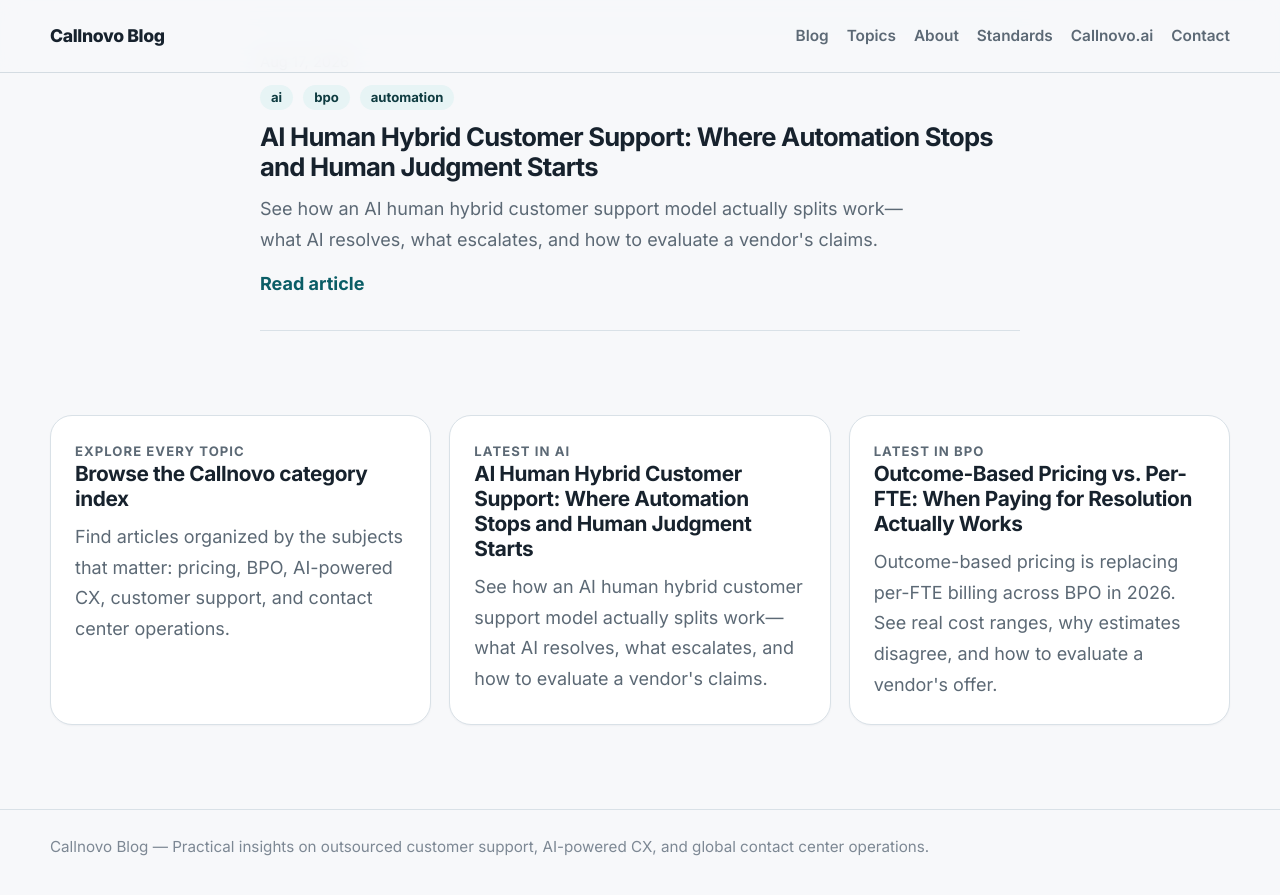
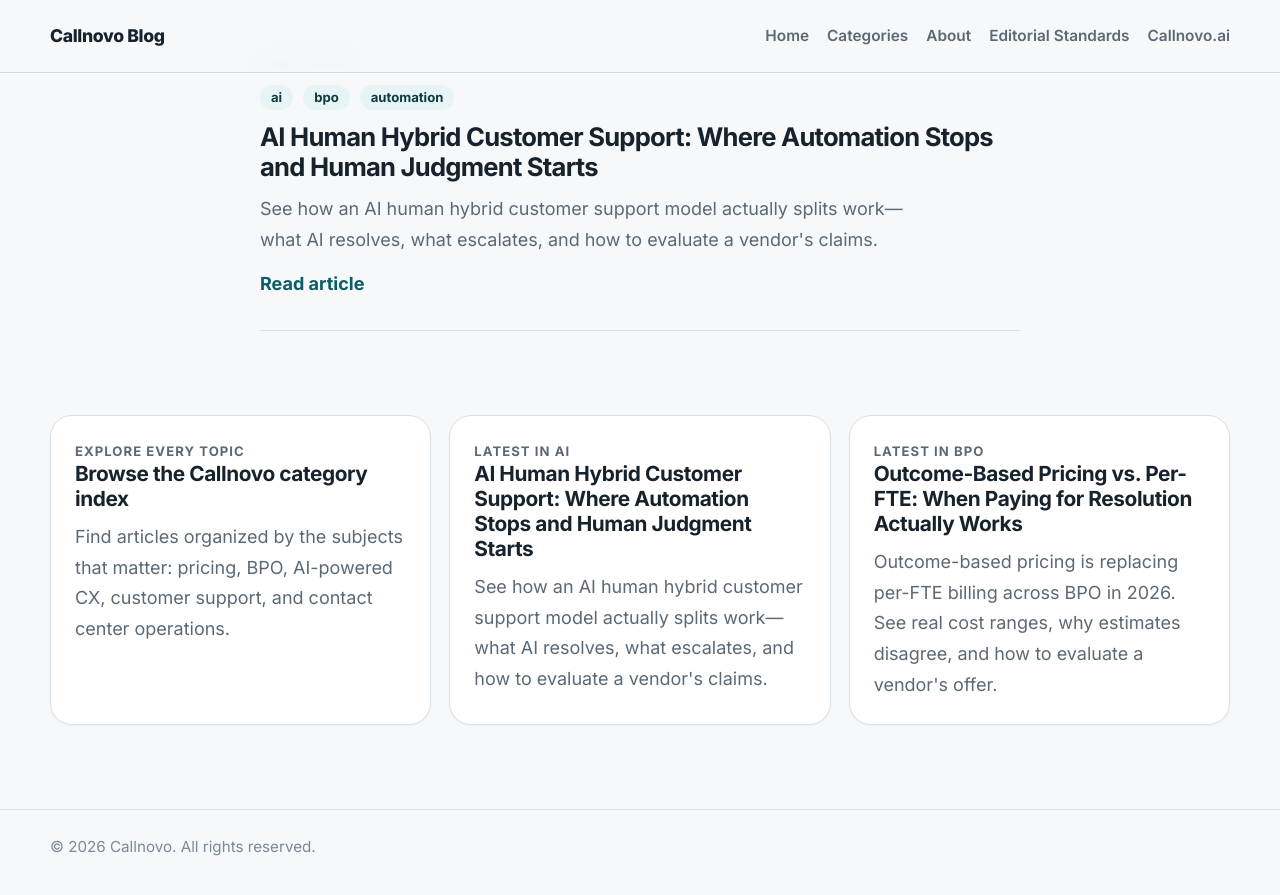
Before and after one commit to callnovo-cc/blog, a Jekyll site: the page built from index.html, in a window 1280 px wide and 900 px high, scrolled down 1356 px. Shown: the top 895 px of the window. Built offline with Jekyll 4.4.1, drawn with Linux system fonts in a browser that asks for light colours.

Commit message:
Update default.html

```diff
--- a/_layouts/default.html
+++ b/_layouts/default.html
@@ -1,55 +1,109 @@
-<!doctype html>
+<!DOCTYPE html>
 <html lang="en">
 <head>
-  <meta charset="utf-8">
-  <meta name="viewport" content="width=device-width, initial-scale=1">
+  <meta charset="UTF-8">
+  <meta name="viewport" content="width=device-width, initial-scale=1.0">
 
+  <title>{% if page.title %}{{ page.title }} · {{ site.title }}{% else %}{{ site.title }}{% endif %}</title>
+  <meta name="description" content="{{ page.description | default: site.description }}">
+  <link rel="canonical" href="{{ page.url | absolute_url }}">
+
+  <!-- Open Graph -->
+  <meta property="og:type" content="{% if page.layout == 'post' %}article{% else %}website{% endif %}">
+  <meta property="og:title" content="{{ page.title | default: site.title }}">
+  <meta property="og:description" content="{{ page.description | default: site.description }}">
+  <meta property="og:url" content="{{ page.url | absolute_url }}">
+  <meta property="og:site_name" content="{{ site.title }}">
+  {% if page.image %}
+  <meta property="og:image" content="{{ page.image | absolute_url }}">
+  {% endif %}
+
+  <!-- Twitter Card -->
+  <meta name="twitter:card" content="summary_large_image">
+  <meta name="twitter:title" content="{{ page.title | default: site.title }}">
+  <meta name="twitter:description" content="{{ page.description | default: site.description }}">
+  {% if page.image %}
+  <meta name="twitter:image" content="{{ page.image | absolute_url }}">
+  {% endif %}
+
+  <!-- Favicon -->
+  <link rel="icon" href="{{ '/favicon.ico' | relative_url }}">
+
+  <!-- Fonts -->
   <link rel="preconnect" href="https://fonts.googleapis.com">
   <link rel="preconnect" href="https://fonts.gstatic.com" crossorigin>
   <link href="https://fonts.googleapis.com/css2?family=Inter:wght@400;500;600;700;800&display=swap" rel="stylesheet">
 
   <link rel="stylesheet" href="{{ '/assets/css/style.css' | relative_url }}">
 
-  {% seo %}
-
+  <!-- Organization schema -->
   <script type="application/ld+json">
   {
     "@context": "https://schema.org",
     "@type": "Organization",
-    "name": "Callnovo Contact Center",
+    "name": "Callnovo",
     "url": "https://callnovo.ai/",
-    "description": "Callnovo provides multilingual customer support, BPO, contact center operations, and AI-powered customer experience services.",
-    "sameAs": [
-      "https://callnovo.ai/"
-    ]
+    "logo": "https://callnovo.ai/favicon.png",
+    "sameAs": []
   }
   </script>
+
+  <!-- Article schema (post pages only) -->
+  {% if page.layout == 'post' %}
+  <script type="application/ld+json">
+  {
+    "@context": "https://schema.org",
+    "@type": "Article",
+    "headline": "{{ page.title | escape }}",
+    "description": "{{ page.description | escape }}",
+    "datePublished": "{{ page.date | date_to_xmlschema }}",
+    "dateModified": "{{ page.last_modified_at | default: page.date | date_to_xmlschema }}",
+    "author": {
+      "@type": "Organization",
+      "name": "Callnovo"
+    },
+    "publisher": {
+      "@type": "Organization",
+      "name": "Callnovo",
+      "logo": {
+        "@type": "ImageObject",
+        "url": "https://callnovo.ai/favicon.png"
+      }
+    },
+    "mainEntityOfPage": {
+      "@type": "WebPage",
+      "@id": "{{ page.url | absolute_url }}"
+    }
+    {% if page.image %},"image": "{{ page.image | absolute_url }}"{% endif %}
+  }
+  </script>
+  {% endif %}
+
+  {% feed_meta %}
 </head>
 <body>
-  <a class="skip-link" href="#content">Skip to content</a>
+  <a class="skip-link" href="#main-content">Skip to content</a>
 
   <header class="site-header">
     <div class="site-shell header-shell">
       <a class="site-brand" href="{{ '/' | relative_url }}">{{ site.title }}</a>
-
-    <nav class="site-nav" aria-label="Main navigation">
-      <a href="{{ '/' | relative_url }}">Blog</a>
-      <a href="{{ '/categories/' | relative_url }}">Topics</a>
+      <nav class="site-nav" aria-label="Primary">
+        <a href="{{ '/' | relative_url }}">Home</a>
+        <a href="{{ '/categories/' | relative_url }}">Categories</a>
         <a href="{{ '/about/' | relative_url }}">About</a>
-      <a href="{{ '/editorial-standards/' | relative_url }}">Standards</a>
+        <a href="{{ '/editorial-standards/' | relative_url }}">Editorial Standards</a>
         <a href="https://callnovo.ai/" target="_blank" rel="noopener noreferrer">Callnovo.ai</a>
-      <a href="https://callnovo.ai/contact/" target="_blank" rel="noopener noreferrer">Contact</a>
       </nav>
     </div>
   </header>
 
-  <main id="content" class="site-main">
+  <main class="site-main" id="main-content">
     {{ content }}
   </main>
 
   <footer class="site-footer">
     <div class="site-shell footer-shell">
-    <p>{{ site.title }} — Practical insights on outsourced customer support, AI-powered CX, and global contact center operations.</p>
+      <p>&copy; {{ 'now' | date: "%Y" }} Callnovo. All rights reserved.</p>
     </div>
   </footer>
 </body>
```
Lines whose indentation alone changed are shown as unchanged.
